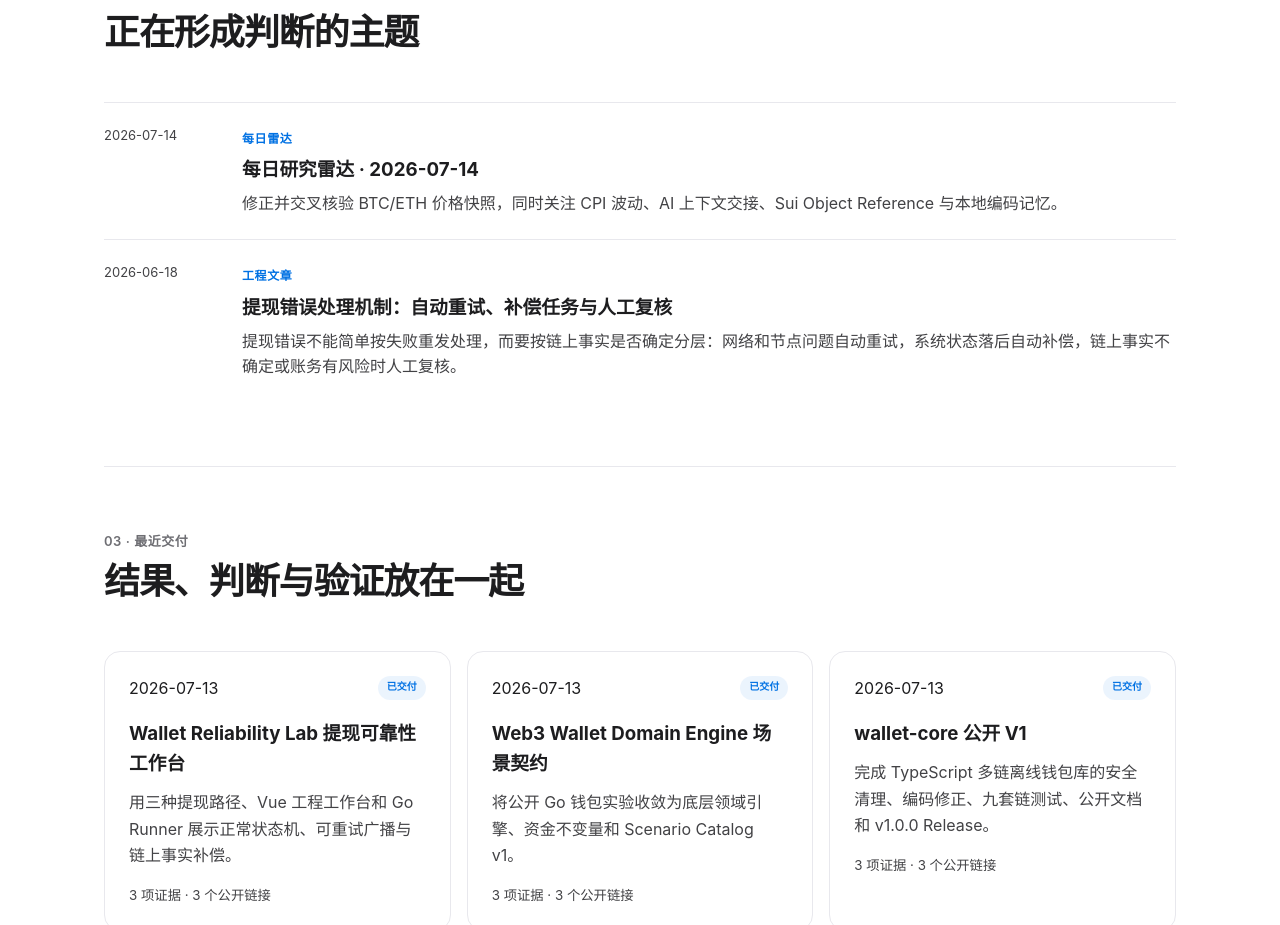
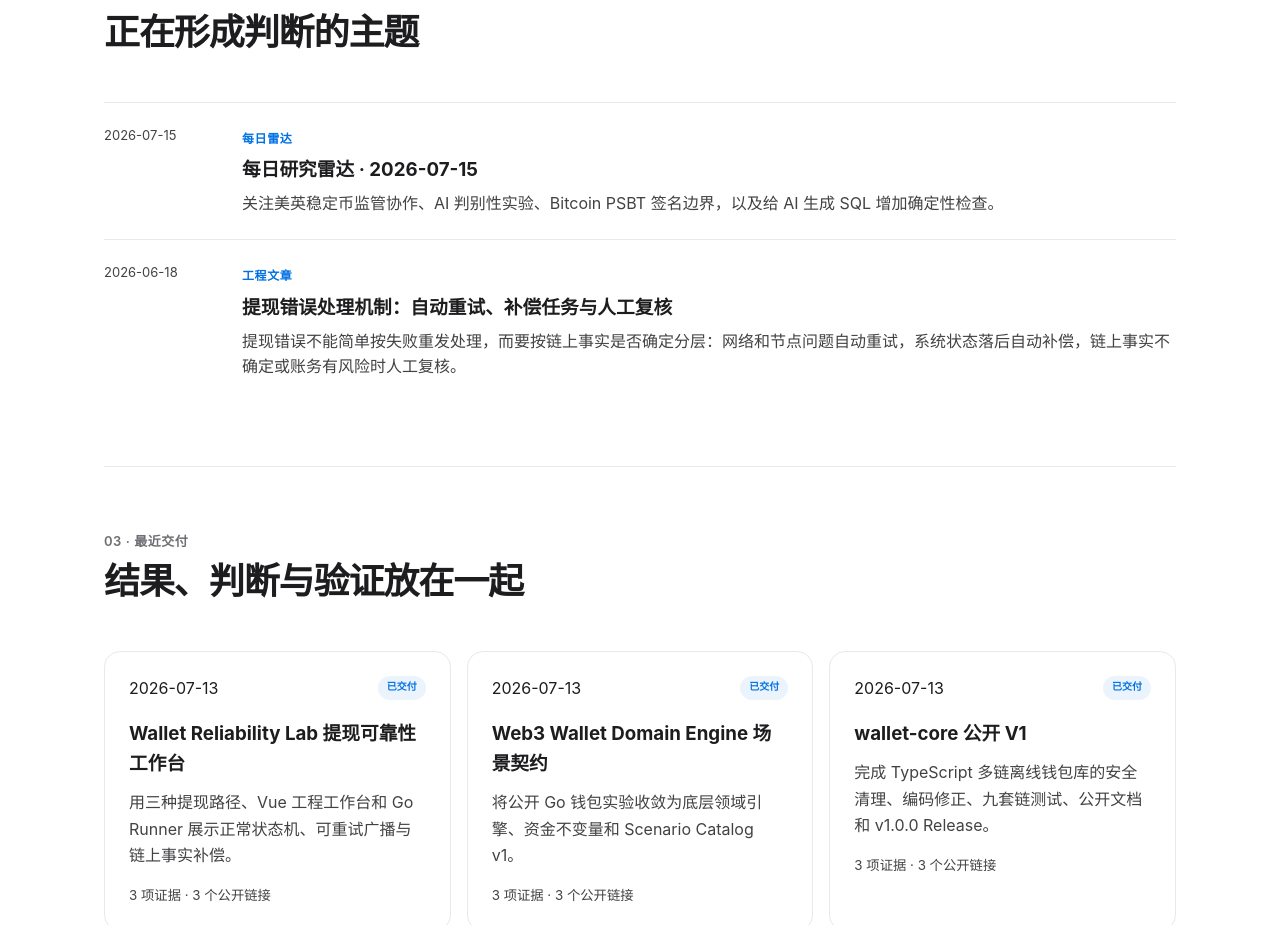
Before and after one commit to qianqiu0404/xiuqiu-site, a Vue app: page /now in a window 1280 px wide. Shown: the part 1243-2168 px from the top of the page. Built offline with nearby package versions, Linux system fonts and the light colour scheme; the HTML template or start-up script is replaced by a standard one.

Commit message:
fix: show latest radar in current activity (#10)

```diff
--- a/src/pages/NowPage.vue
+++ b/src/pages/NowPage.vue
@@ -9,14 +9,18 @@ import { setSeoMeta } from '../utils/seo'
 
 const currentProjects = nowSnapshot.developmentProjectSlugs.map(getProjectByKey).filter(Boolean)
 const featuredDeliveries = nowSnapshot.featuredDeliverySlugs.map(slug => deliveryRecords.find(item => item.slug === slug)).filter(Boolean)
-const researchItems = nowSnapshot.researchRefs.map(ref => {
-  if (ref.type === 'radar') {
-    const item = dailyRadars.find(radar => radar.slug === ref.slug)
-    return item ? { type: '每日雷达', title: item.title, summary: item.summary, date: item.date, to: `/radar/${item.slug}` } : undefined
-  }
-  const item = getArticleBySlug(ref.slug)
-  return item ? { type: '工程文章', title: item.title, summary: item.summary, date: item.date, to: `/articles/${item.slug}` } : undefined
-}).filter(Boolean)
+const latestRadar = dailyRadars[0]
+const researchItems = [
+  latestRadar
+    ? { type: '每日雷达', title: latestRadar.title, summary: latestRadar.summary, date: latestRadar.date, to: `/radar/${latestRadar.slug}` }
+    : undefined,
+  ...nowSnapshot.researchRefs
+    .filter(ref => ref.type === 'article')
+    .map(ref => {
+      const item = getArticleBySlug(ref.slug)
+      return item ? { type: '工程文章', title: item.title, summary: item.summary, date: item.date, to: `/articles/${item.slug}` } : undefined
+    }),
+].filter(Boolean)
 
 const recentOutputs = computed(() => [
   ...deliveryRecords.map(item => ({ date: item.date, type: '工程交付', title: item.title, summary: item.summary, to: `/ai/deliveries/${item.slug}` })),
```
